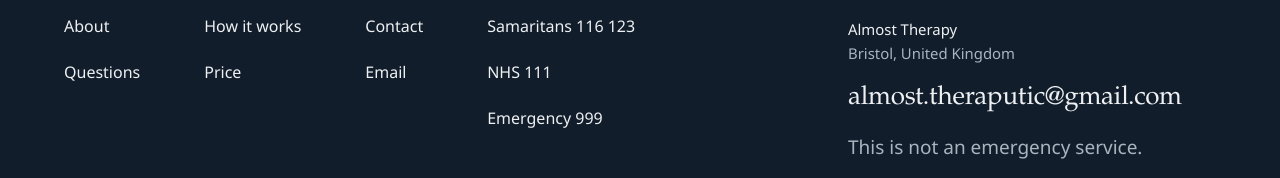
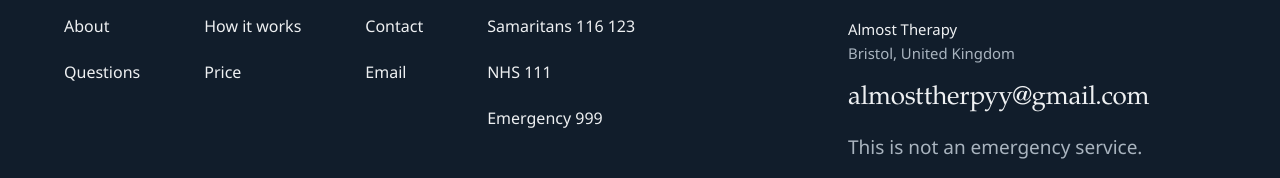
Before and after one commit to arya-20/almost-therapy, a plain HTML site: page index.html in a window 1280 px wide. Shown: the part 7665-7843 px from the top of the page. Drawn offline with Linux system fonts and the light colour scheme; a web font is replaced by a local one.

Commit message:
Update index.html

```diff
--- a/index.html
+++ b/index.html
@@ -138,7 +138,7 @@
       </details>
       <details name="faq" data-reveal>
         <summary>How do I book?</summary>
-        <div class="ans"><p>Email <a href="mailto:almost.theraputic@gmail.com">almost.theraputic@gmail.com</a>, or use the form below, which opens an email already written for you.</p></div>
+        <div class="ans"><p>Email <a href="mailto:almosttherapyy@gmail.com">almosttherapyy@gmail.com</a>, or use the form below, which opens an email already written for you.</p></div>
       </details>
       <details name="faq" data-reveal>
         <summary>Are sessions online?</summary>
@@ -255,12 +255,12 @@
     <nav class="foot-links" aria-label="Footer">
       <div><a href="#about">About</a><a href="#questions">Questions</a></div>
       <div><a href="#sessions">How it works</a><a href="#price">Price</a></div>
-      <div><a href="#contact">Contact</a><a href="mailto:almost.theraputic@gmail.com">Email</a></div>
+      <div><a href="#contact">Contact</a><a href="mailto:almosttherpyy@gmail.com">Email</a></div>
       <div><a href="tel:116123">Samaritans 116 123</a><a href="tel:111">NHS 111</a><a href="tel:999">Emergency 999</a></div>
     </nav>
     <div class="foot-contact">
       <p class="biz"><strong>Almost Therapy</strong><br>Bristol, United Kingdom<!-- TODO: add full trading address and registered business name (required for UK online services). --></p>
-      <a href="mailto:almost.theraputic@gmail.com">almost.theraputic@gmail.com</a>
+      <a href="mailto:almosttherpyy@gmail.com">almosttherpyy@gmail.com</a>
       <p>This is not an emergency service.</p>
     </div>
   </div>
```
